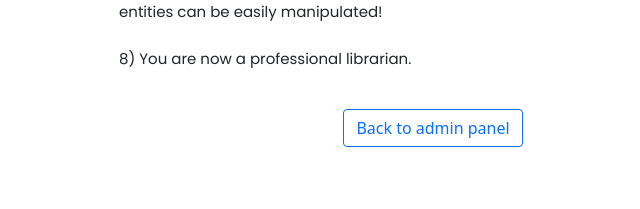
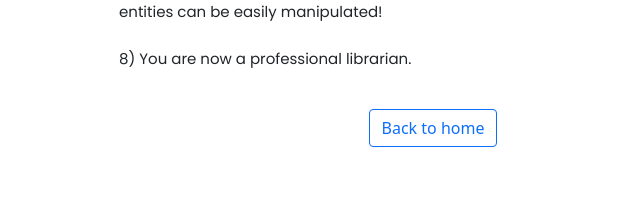
Before and after one commit to Zhixuan0318/COMP1044_CW_G17, a PHP site: page /help.php in a window 1280 px wide. Shown: the part 900-1109 px from the top of the page, without its empty margins (207-847 px from the left). Run offline with PHP 8.4, Linux system fonts and the light colour scheme.

Commit message:
Update help.php

```diff
--- a/LMS/help.php
+++ b/LMS/help.php
@@ -30,7 +30,7 @@
         <p>8) You are now a professional librarian.</p>
       </div>
       <div class="buttondiv">
-        <a href="admin.php"><button type="button" class="btn btn-outline-primary bottom">Back to admin panel</button></a>
+        <a href="home.php"><button type="button" class="btn btn-outline-primary bottom">Back to home</button></a>
 
       </div>
     </div>
```
